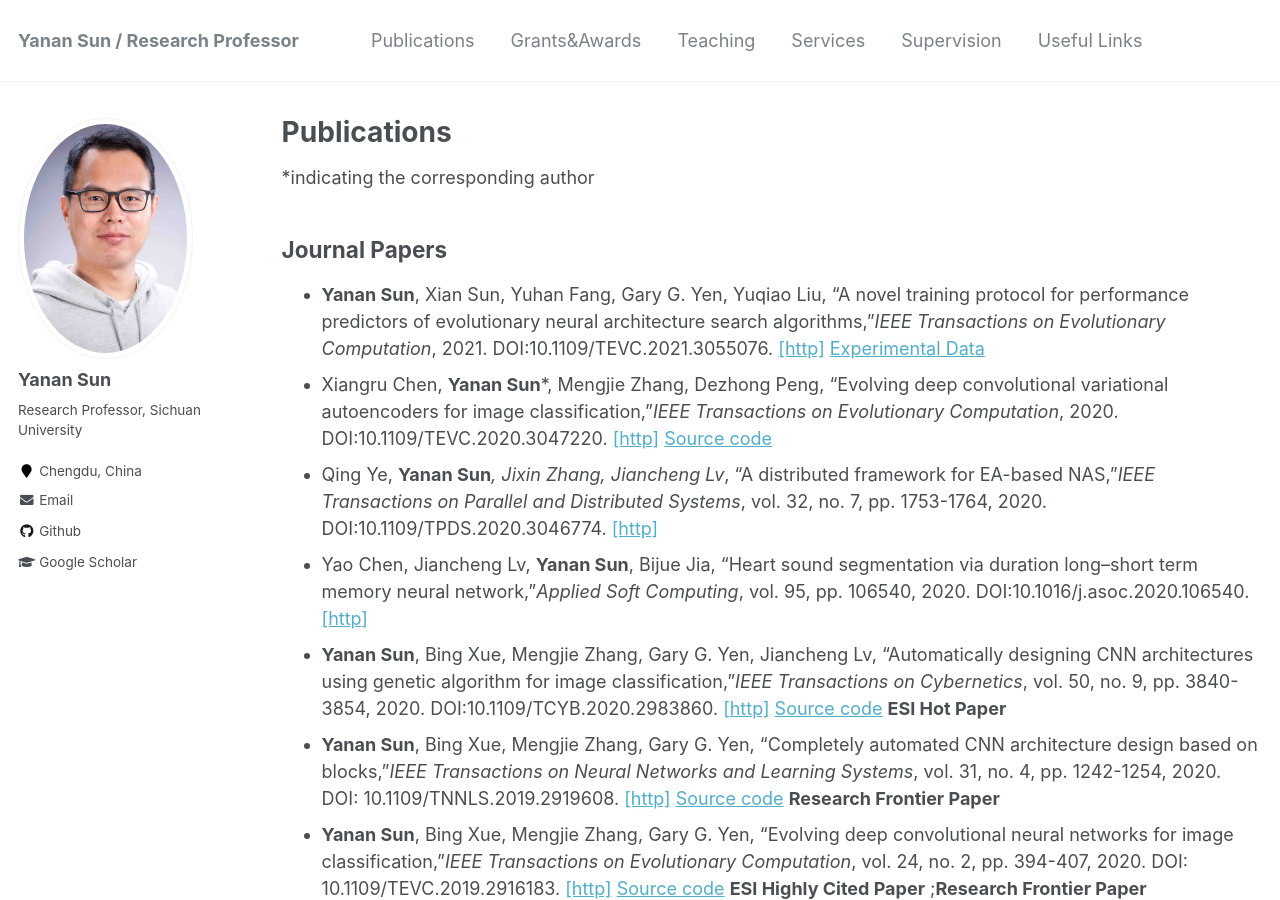
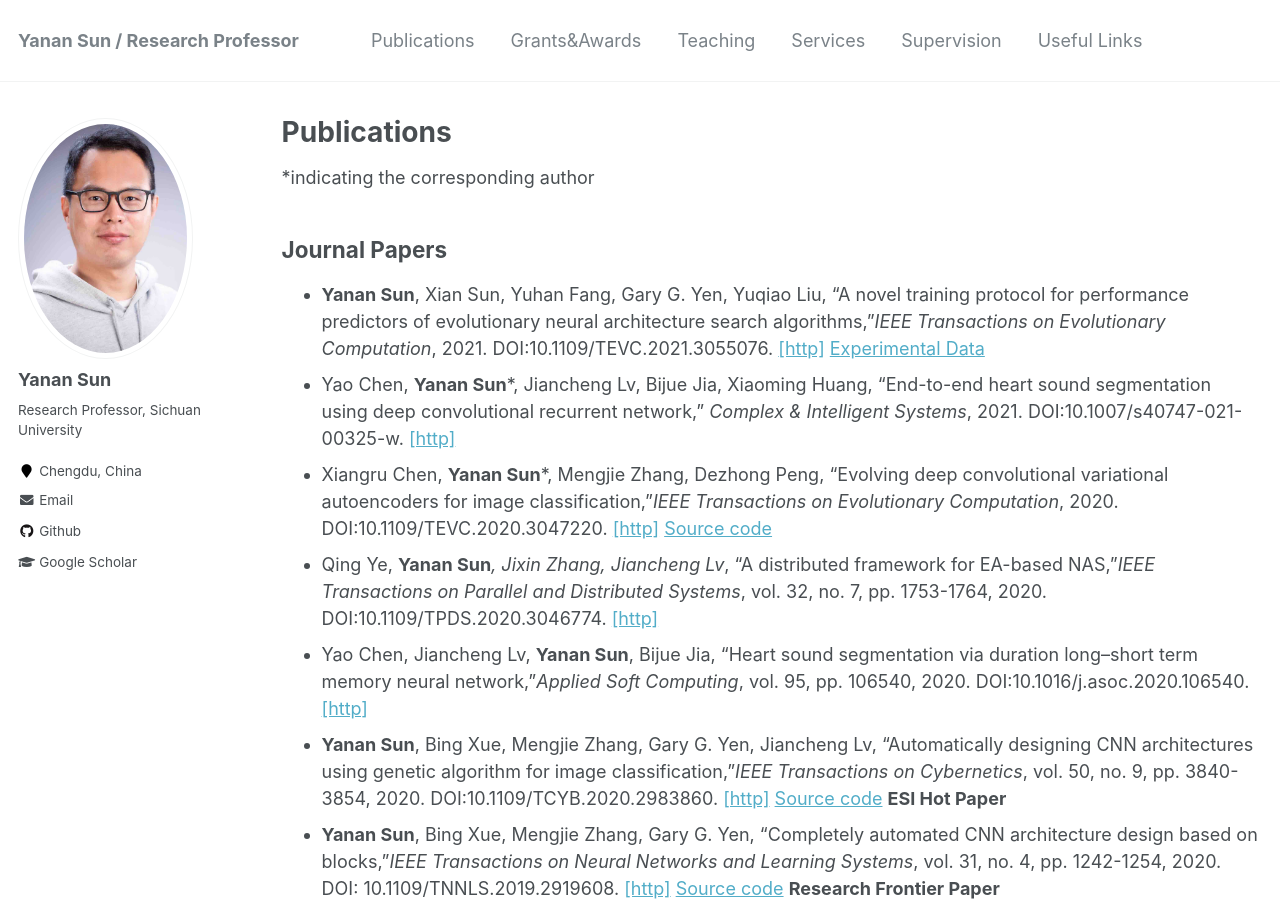
Before and after one commit to yn-sun/yn-sun.github.io, a Jekyll site: the page built from _pages/publications.md, in a window 1280 px wide and 900 px high. Built offline with Jekyll 4.4.1, drawn with Linux system fonts in a browser that asks for light colours; comment, search, counter and statistics services are not loaded.

Commit message:
Update publications.md

```diff
--- a/_pages/publications.md
+++ b/_pages/publications.md
@@ -8,6 +8,7 @@ author_profile: true
 ## Journal Papers
 
 * **Yanan Sun**, Xian Sun, Yuhan Fang, Gary G. Yen, Yuqiao Liu, "A novel training protocol for performance predictors of evolutionary neural architecture search algorithms,"<i>IEEE Transactions on Evolutionary Computation</i>, 2021. DOI:10.1109/TEVC.2021.3055076. [[http]](https://ieeexplore.ieee.org/document/9336721) [Experimental Data](https://github.com/yn-sun/PRI)
+* Yao Chen, **Yanan Sun***, Jiancheng Lv, Bijue Jia, Xiaoming Huang, "End-to-end heart sound segmentation using deep convolutional recurrent network," <i>Complex & Intelligent Systems</i>, 2021. DOI:10.1007/s40747-021-00325-w. [[http]](https://link.springer.com/article/10.1007/s40747-021-00325-w)
 * Xiangru Chen, **Yanan Sun***, Mengjie Zhang, Dezhong Peng, "Evolving deep convolutional variational autoencoders for image classification,"<i>IEEE Transactions on Evolutionary Computation</i>, 2020. DOI:10.1109/TEVC.2020.3047220. [[http]](https://ieeexplore.ieee.org/document/9306892) [Source code](https://github.com/yn-sun/evovae)
 * Qing Ye, **Yanan Sun***, Jixin Zhang, Jiancheng Lv*, "A distributed framework for EA-based NAS,"<i>IEEE Transactions on Parallel and Distributed Systems</i>, vol. 32, no. 7, pp. 1753-1764, 2020. DOI:10.1109/TPDS.2020.3046774. [[http]](https://ieeexplore.ieee.org/document/9305984)
 * Yao Chen, Jiancheng Lv, **Yanan Sun**, Bijue Jia, "Heart sound segmentation via duration long–short term memory neural network,"<i>Applied Soft Computing</i>, vol. 95, pp. 106540, 2020. DOI:10.1016/j.asoc.2020.106540. [[http]](https://www.sciencedirect.com/science/article/abs/pii/S1568494620304798)
```
